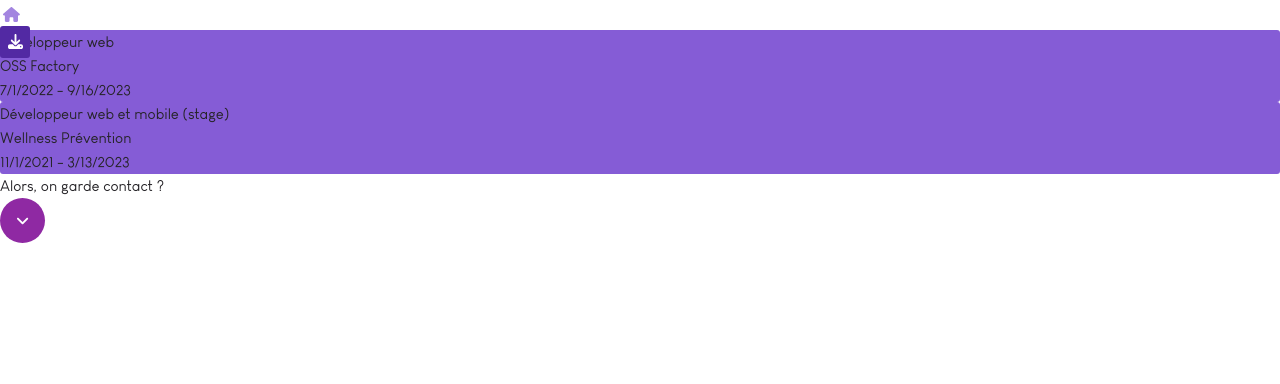
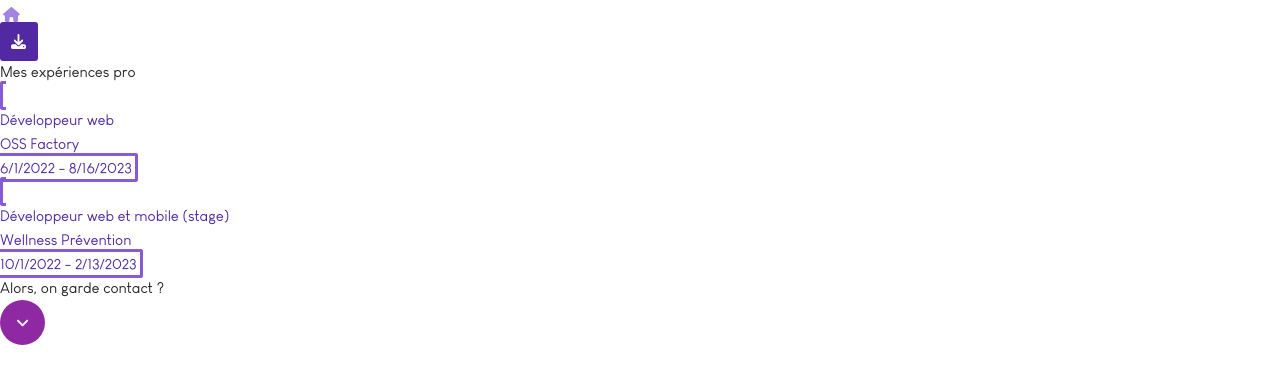
Before and after one commit to gytar/card, a Vue app: page /experiences in a window 1280 px wide. Shown: the top 384 px of the page. Built offline with nearby package versions, Linux system fonts and the light colour scheme.

Commit message:
still wip end contact

```diff
--- a/src/App.vue
+++ b/src/App.vue
@@ -33,14 +33,14 @@ const downloadItem = (item: DownloadableItem) => {
   <header>
     <div class="wrapper flex items-center justify-between w-full md:p-3">
       <nav>
-        <RouterLink to="/" title="Accueil" class="home-link"><font-awesome-icon icon="house" /></RouterLink>
+        <RouterLink to="/" title="Accueil" class="home-link"><font-awesome-icon icon="house" class="text-2xl" /></RouterLink>
         <!-- <RouterLink to="/about">À propos</RouterLink>
         <RouterLink to="/experiences">Expériences</RouterLink>
         <RouterLink to="/contact">Contact</RouterLink> -->
       </nav>
       <div class="download-resume">
         <a :href="resume.url" @click="downloadItem(resume)" target="_blank" class="download-button" :title="resume.label">
-          <font-awesome-icon icon="download"></font-awesome-icon>
+          <font-awesome-icon icon="download" class="text-2xl"></font-awesome-icon>
         </a>
       </div>
     </div>
@@ -62,7 +62,7 @@ const downloadItem = (item: DownloadableItem) => {
 .download-button {
   background: hsl(260, 60%, 40%);
   color: white;
-  padding: .5em;
+  padding: .75em;
   border-radius: 3px;
   transition: all .2s ease-in-out;
 }
--- a/src/components/ExperienceComp.vue
+++ b/src/components/ExperienceComp.vue
@@ -1,24 +1,89 @@
 <script setup lang="ts">
+import { reactive } from 'vue';
 import type { ExperienceCompProps } from '@/models/ComponentProps';
 
-const props = defineProps<ExperienceCompProps>()
+const props = defineProps<ExperienceCompProps>();
+const modal = reactive({
+    isOpen: false,
+})
+
 
 </script>
+<!-- eslint-disable vue/require-v-for-key -->
 <template>
-    <div class="Experience w-full ">
-        <div class="flex items-center justify-between">
+    <div class="Experience w-full">
+        <a href="#" class=" text-white flex items-center justify-between p-2 ExperienceSmallWidget"
+            @click="modal.isOpen = !modal.isOpen">
             <div>
                 <h3 class="text-2xl">{{ $props.experience.mission }}</h3>
-                <span class="text-xl">{{  props.experience.company  }}</span>
+                <span class="text-xl">{{ props.experience.company }}</span>
             </div>
-            <span>{{ props.experience.dateStart.toLocaleDateString() }} - {{ props.experience.dateEnd.toLocaleDateString() }}</span>
+            <span>{{ props.experience.dateStart.toLocaleDateString() }} - {{ props.experience.dateEnd.toLocaleDateString()
+            }}</span>
+        </a>
+        <div :class="(modal.isOpen) ? 'ExperienceModalVisible ExperienceModal' : 'ExperienceModalHidden ExperienceModal'">
+            <div class="flex items-top justify-between">
+                <span class="text-2xl font-bold">{{ props.experience.label }}</span>
+                <a href="#" @click="modal.isOpen = !modal.isOpen" class="text-white text-2xl"><font-awesome-icon
+                        icon="close" /></a>
+            </div>
+            <div class="flex items-center flex-col md:flex-row justify-between  mt-5">
+                <div class="description">
+                    <span class="text-xl italic">Description</span>
+                    <div v-html="props.experience.description" />
+                </div>
+                <div class="location border-2 md:w-1/3 text-right border-white p-3 rounded-sm">
+                    <p><span class="me-2">{{ props.experience.company }}</span> <font-awesome-icon icon="building" /></p>
+                    <p><span class="me-2">{{ props.experience.place }}</span> <font-awesome-icon icon="location-dot" /></p>
+                </div>
+            </div>
+            <div class="mt-5 technical-skill">
+                <span class="text-xl italic">Stack technique</span>
+                <div class="grid grid-cols-4">
+                    <div v-for="technology in props.experience.technologies">
+                        {{ technology.label }}
+                    </div>
+                </div>
+            </div>
         </div>
     </div>
 </template>
 <style scoped>
+.ExperienceSmallWidget {
+    border: 3px solid hsl(260, 60%, 60%);
+    border-radius: 3px;
+    transition: all .2s ease-in-out;
+}
 
-.Experience {
-    background: hsl(260, 60%, 60%);
-    border-radius: 3px;
+@media (prefers-color-scheme: light) {
+    .ExperienceSmallWidget:hover {
+        background: hsl(260, 60%, 80%);
+    }
+}
+
+@media (prefers-color-scheme: dark) {
+    .ExperienceSmallWidget:hover {
+        background: hsl(260, 60%, 30%);
+    }
+}
+
+.ExperienceModal {
+
+    transition: all .5s ease-in-out;
+}
+
+.ExperienceModalVisible {
+    position: absolute;
+    top: 0;
+    left: 0;
+    width: 100vw;
+    min-height: 200vh;
+    /* transform: translate(-50%, -30%); */
+    padding: 1em;
+    background: hsl(290, 60%, 40%);
+}
+
+.ExperienceModalHidden {
+    display: none;
 }
 </style>
--- a/src/data/ExperiencesData.ts
+++ b/src/data/ExperiencesData.ts
@@ -7,21 +7,29 @@ const ossfactory: Experience = {
     mission: "Développeur web",
     company: "OSS Factory",
     place: "Clermont-Ferrand",
-    dateStart: new Date(2022, 6, 1),
-    dateEnd: new Date(2023, 8, 16),
-    description: "",
+    dateStart: new Date(2022, 5, 1),
+    dateEnd: new Date(2023, 7, 16),
+    description: `<ul>
+    <li>- Développement de fonctionnalités dans Odoo<li/>
+    <li>- Documentation technique pour les utilisateurs</li>
+    <li>- Veille informatique pour les nouvelles fonctionnalités et choix de technologies</li>
+    </ul>`,
     technologies: [python, odoo, js, postgresql, debian, docker, git]
 }
 
 const wellnessPrevention: Experience = {
     name: "wellness",
-    label: "Développeur web et mobile à Wellness Prévention",
+    label: "Développeur web et mobile en stage à Wellness Prévention",
     mission: "Développeur web et mobile (stage)",
     company: "Wellness Prévention",
     place: "Clermont-Ferrand",
-    dateStart: new Date(2021, 10, 1),
-    dateEnd: new Date(2023, 2, 13),
-    description: "",
+    dateStart: new Date(2022, 9, 1),
+    dateEnd: new Date(2023, 1, 13),
+    description: `<ul>
+    <li>- Développement d'une API et d'un back end en Symfony</li>
+    <li>- Développement d'application mobile en Flutter</li>
+    <li>- Conceptualisation UI/UX sur Figma</div></li>
+    </ul>`,
     technologies: [php, symfony, dart, flutter, redis, mysql, debian, docker, git]
 }
 
--- a/src/main.ts
+++ b/src/main.ts
@@ -7,10 +7,11 @@ import axios from "axios";
 import VueAxios from 'vue-axios';
 import { FontAwesomeIcon } from '@fortawesome/vue-fontawesome';
 import { library } from '@fortawesome/fontawesome-svg-core';
-import { faAngleDown, faDownload, faHouse } from '@fortawesome/free-solid-svg-icons';
+import { faAngleDown, faDownload, faHouse, faClose, faBuilding, faLocationDot, faEnvelope } from '@fortawesome/free-solid-svg-icons';
 import App from './App.vue';
+import { faGithub, faLinkedin } from '@fortawesome/free-brands-svg-icons';
 
-library.add(faAngleDown, faDownload, faHouse);
+library.add(faAngleDown, faDownload, faHouse, faClose, faBuilding, faLocationDot, faEnvelope, faGithub, faLinkedin);
 
 const app = createApp(App);
 app.component("font-awesome-icon", FontAwesomeIcon);
--- a/src/models/ComponentProps.ts
+++ b/src/models/ComponentProps.ts
@@ -1,9 +1,8 @@
 import type { Experience } from "@/models/Experiences";
 
 interface ExperienceCompProps {
-    experience: Experience
+    experience: Experience,
 }
-
 interface NextLinkProps {
     link: string,
     label: string
--- a/src/views/ContactView.vue
+++ b/src/views/ContactView.vue
@@ -1,5 +1,58 @@
 <script setup lang="ts"></script>
 <template>
-    <div></div>
+    <div class="Contact flex flex-col items-center justify-center">
+        <h3 class="text-5xl font-bold text-center mb-10">Contact</h3>
+        <a href="mailto:perrotguillaume@protonmail.com" target="_blank" rel="noopener noreferrer nofollow" title="Par mail"
+            class="text-6xl">
+            <div class="contact-icon">
+                <font-awesome-icon icon="envelope" />
+            </div>
+        </a>
+        <p class="text-2xl mt-10 mb-5">Sur les réseaux</p>
+
+        <div class="grid grid-cols-2 gap-4">
+            <a href="https://github.com/gytar" title="Github de Guillaume Perrot (gytar)" target="_blank"
+                rel="noopener noreferrer nofollow" class="text-6xl">
+                <div class="contact-icon">
+                    <font-awesome-icon icon="fa-brands fa-github" />
+                </div>
+            </a>
+            <a href="https://www.linkedin.com/in/guillaume-perrot-dev" title="LinkedIn de Guillaume Perrot" target="_blank"
+                rel="noopener noreferrer nofollow" class="text-6xl">
+                <div class="contact-icon">
+                    <font-awesome-icon icon="fa-brands fa-linkedin" />
+                </div>
+            </a>
+        </div>
+
+
+    </div>
 </template>
-<style scoped></style>
+<style scoped>
+.Contact {
+    padding-top: 3em;
+    min-width: 100vw;
+    min-height: 100vh;
+}
+
+.contact-icon {
+    border: 3px solid hsl(260, 60%, 60%);
+    padding: .1em;
+    border-radius: 50%;
+    text-align: center;
+    width: 1.5em;
+    height: 1.5em;
+    display: flex;
+    align-items: center;
+    justify-content: center;
+    transition: all .2s ease-in-out;
+}
+
+.contact-icon:hover {
+    border-color: hsl(290, 60%, 60%);
+    color: hsl(290, 60%, 60%);
+}
+a:hover {
+    background: transparent;
+}
+</style>
--- a/src/views/ExperiencesView.vue
+++ b/src/views/ExperiencesView.vue
@@ -11,9 +11,12 @@ const experiences: Ref<Experience[]> = ref<Experience[]>([ossfactory, wellnessPr
 
 <template>
     <!-- eslint-disable vue/require-v-for-key -->
-    <div class="ExperiencesView">
-        <div v-for="experience in experiences">
-            <ExperienceComp :experience="experience" />
+    <div class="ExperiencesView md:p-6">
+        <h2 class="text-4xl font-bold my-3 text-center">Mes expériences pro</h2>
+        <div class="grid grid-cols-1 lg:grid-cols-2 gap-4">
+            <div v-for="experience in experiences">
+                <ExperienceComp :experience="experience" />
+            </div>
         </div>
         <NextLink link="/contact" label="Alors, on garde contact ?" />
     </div>
@@ -21,8 +24,8 @@ const experiences: Ref<Experience[]> = ref<Experience[]>([ossfactory, wellnessPr
 
 <style scoped>
 .ExperiencesView {
-    padding-top: 2em;
-    min-height: 85vh;
+    padding-top: 4em;
+    min-height: 100vh;
     min-width: 100vw;
 }
 </style>
```
